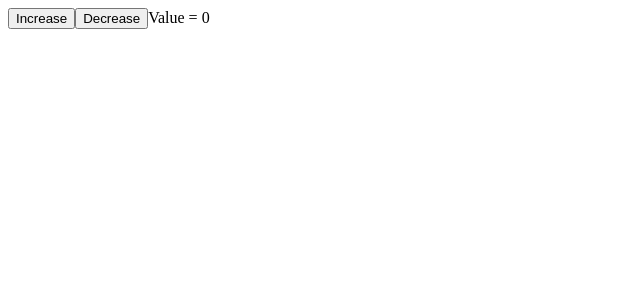
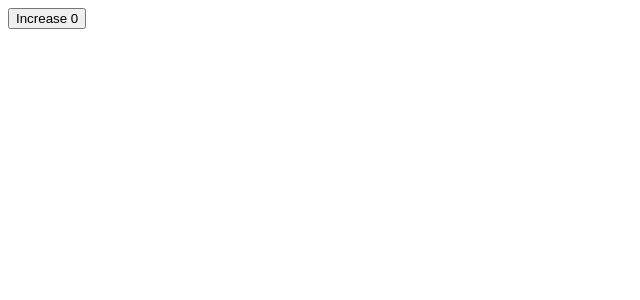
Before and after one commit to Parnava-Ghosh/Basic-React-Projects, a React (Vite) app: page / in a window 1280 px wide. Shown: the top 300 px of the page, without its empty margins (0-640 px from the left). Built offline with nearby package versions, Linux system fonts and the light colour scheme.

Commit message:
Learnt to implement Custom Hooks

```diff
--- a/package.json
+++ b/package.json
@@ -12,7 +12,8 @@
   "dependencies": {
     "react": "^19.2.1",
     "react-dom": "^19.2.1",
-    "react-router-dom": "^7.10.1"
+    "react-router-dom": "^7.10.1",
+    "recoil": "^0.7.7"
   },
   "devDependencies": {
     "@eslint/js": "^9.39.1",
--- /dev/null
+++ b/src/Custom Hooks/App.jsx
@@ -0,0 +1,23 @@
+import { useState } from "react";
+
+function useMyHook(){
+    const[count, setCount] = useState(0);
+
+    function increaseCount(){
+        setCount(count => count + 1);
+    }
+    return{
+        count: count,
+        increaseCount: increaseCount
+    }
+}
+
+export default function App(){
+    const {count, increaseCount} = useMyHook();
+
+    return(
+        <>
+            <button onClick={increaseCount}>Increase {count}</button>
+        </>
+    )
+}
--- a/src/main.jsx
+++ b/src/main.jsx
@@ -1,5 +1,5 @@
 import { createRoot } from 'react-dom/client'
-import App from './CONTEXT API/App.jsx'
+import App from './Custom Hooks/App.jsx'
 
 createRoot(document.getElementById('root')).render(
     <App />
```
Also changed, not shown: 1 other file (tests, documents, lock files or other folders).
